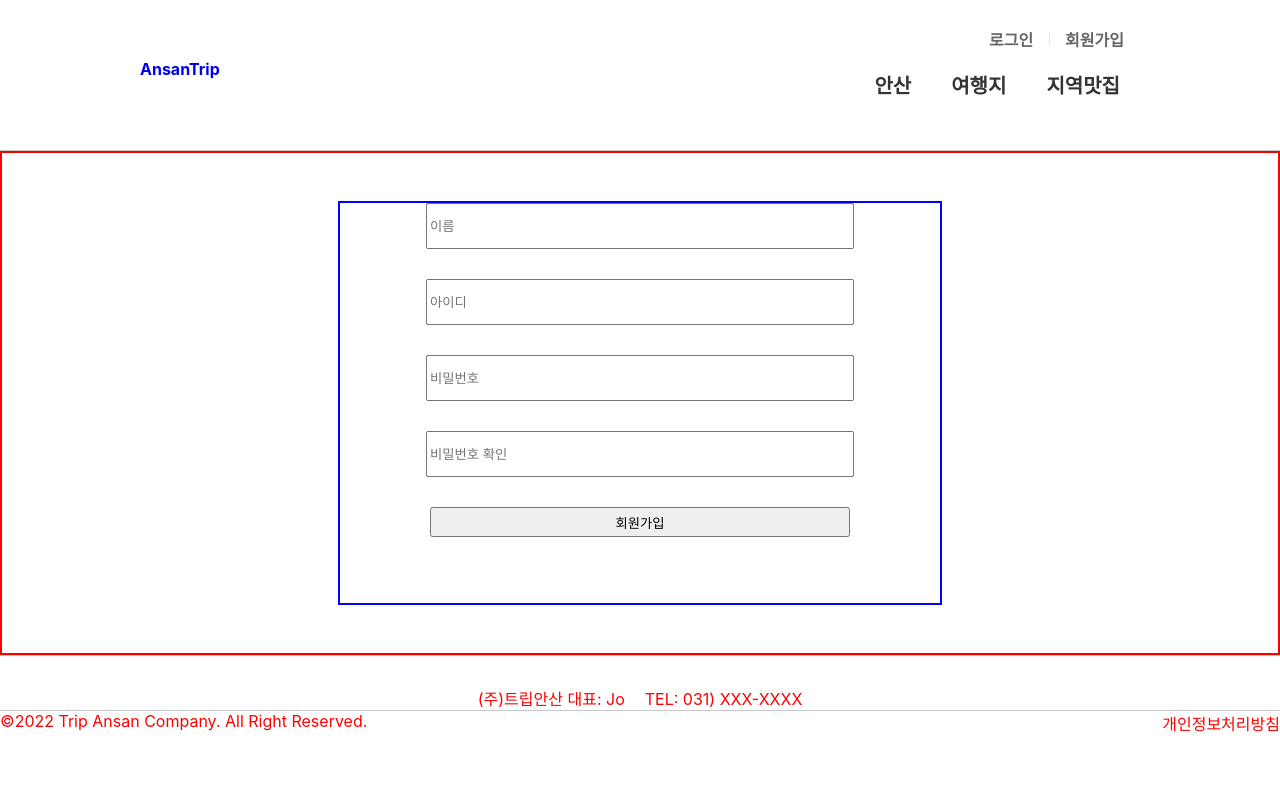
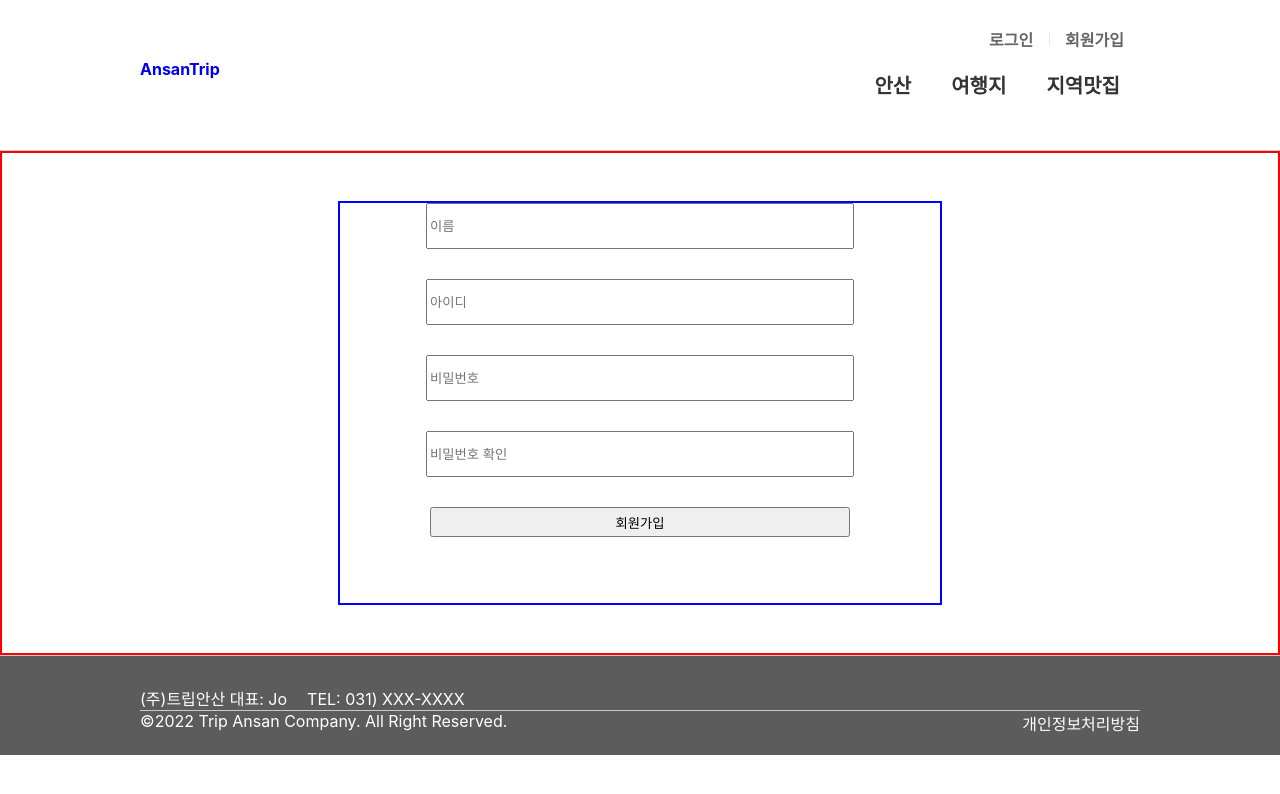
Before and after one commit to Seong1-Jo/p01-ansan, a React (Create React App) app in the folder client/: page /register in a window 1280 px wide. Shown: the top 794 px of the page. Built offline with nearby package versions, Linux system fonts and the light colour scheme.

Commit message:
style: Footer Page Background
Change Background-color (#5c5c5c)

```diff
--- a/client/src/components/Footer/Footer.tsx
+++ b/client/src/components/Footer/Footer.tsx
@@ -2,17 +2,18 @@ import React from 'react';
 import styled from 'styled-components';
 
 const Container = styled.div`
-  /* background-color: #272727; */
+  background-color: #5c5c5c;
   border-top: 1px solid #c8c8c8;
-  color: red;
+  color: #fff;
   font-size: 16px;
 `;
 const FootInner = styled.div`
   padding: 10px 0 20px 0;
+  width: 1000px;
+  margin: 0 auto;
 `;
 const FootInfo = styled.div`
   margin-top: 20px;
-  text-align: center;
 `;
 const InfoSpan = styled.span`
   margin-right: 20px;
```
